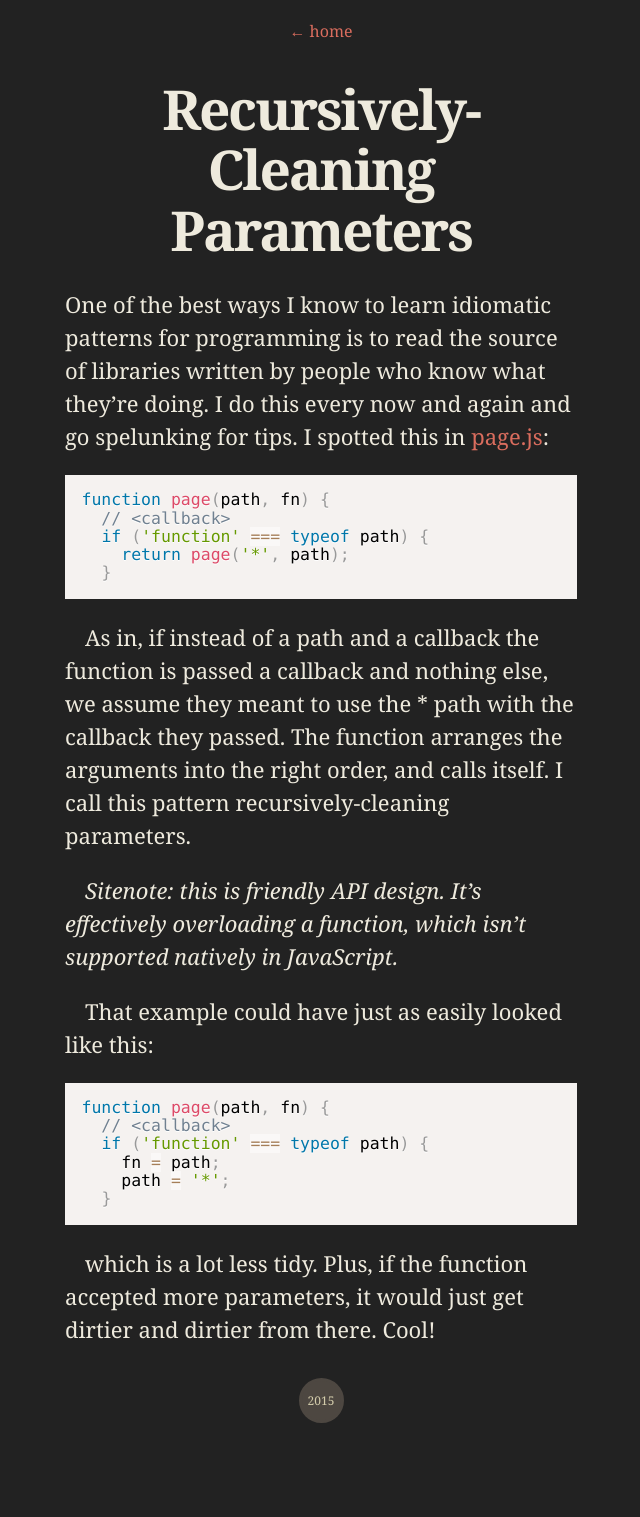
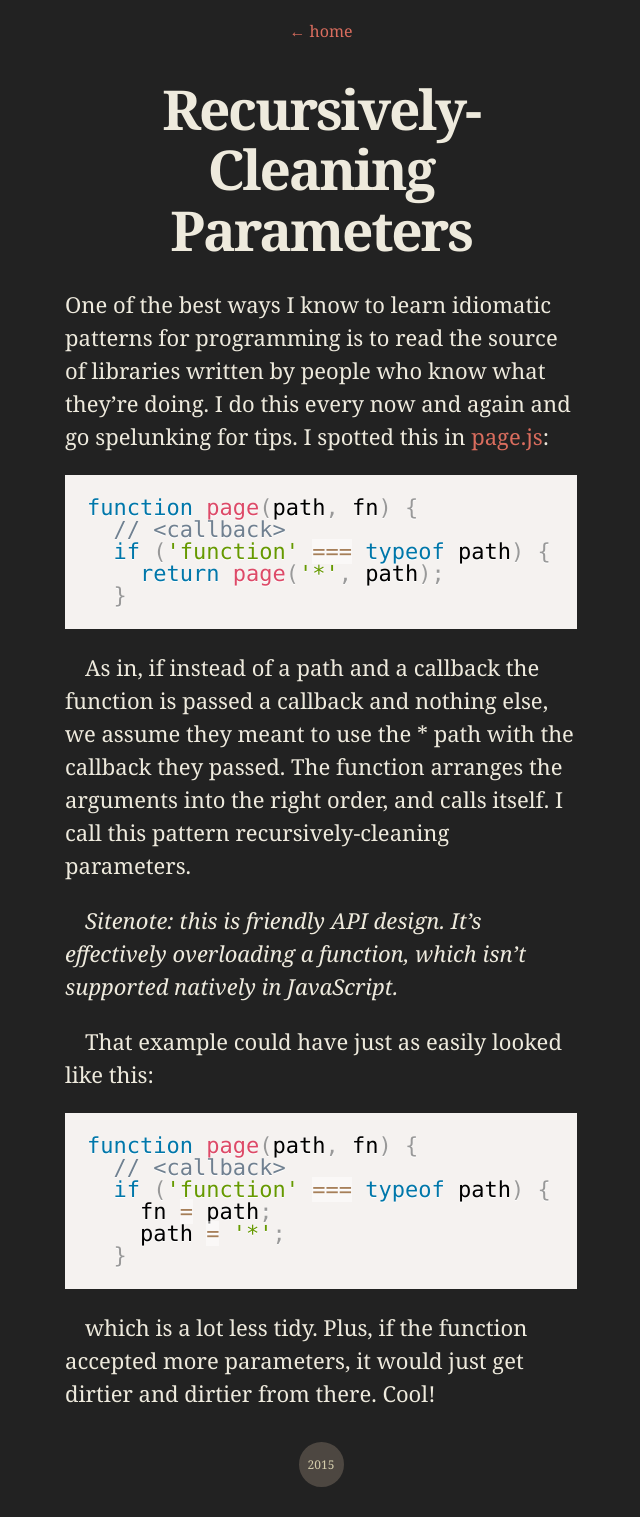
Before and after one commit to gggritso/site, a Jekyll site: the page built from _posts/2015-01-03-recursively-cleaning-parameters.md, in a window 1280 px wide. Shown: the whole page, without its empty margins (319-959 px from the left). Built offline with Jekyll 4.4.1, drawn with Linux system fonts in a browser that asks for light colours; before the commit the page ends 1453 px from its top, so only the background shows below that.

Commit message:
Increase code block font size.

```diff
--- a/css/main.scss
+++ b/css/main.scss
@@ -36,8 +36,8 @@ p {
 }
 
 pre {
-	font-size: 0.75em;
-	line-height: 1.1em;
+	font-size: inherit;
+	line-height: 1;
 }
 
 .page-content > p {
```
